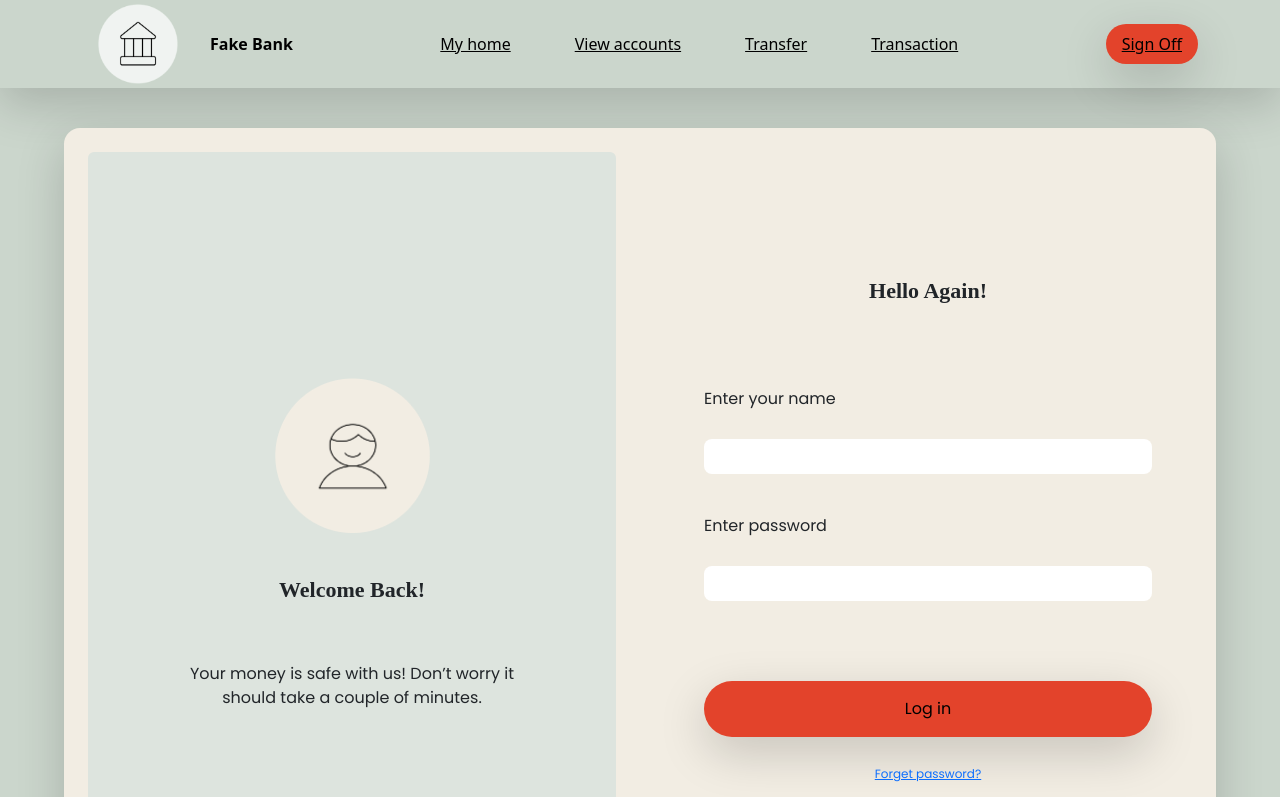
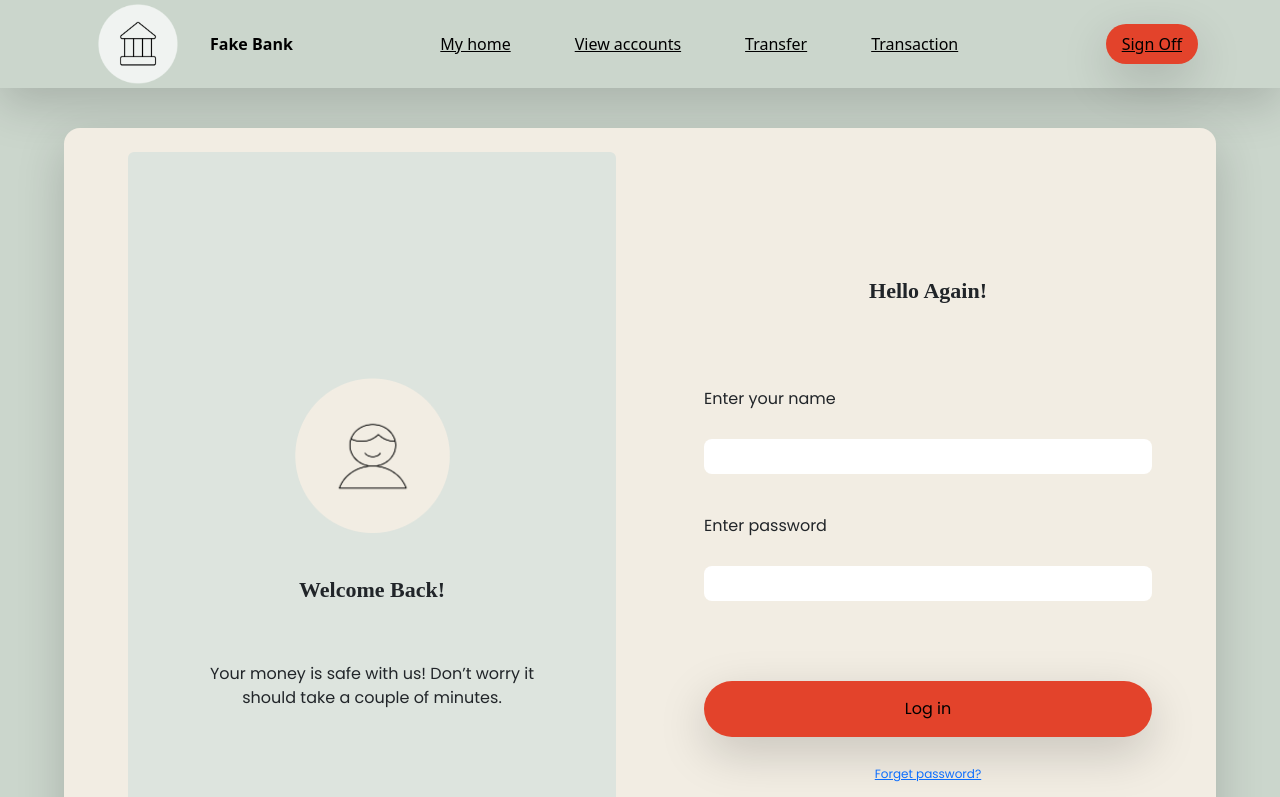
Before and after one commit to ponkpook/Fake-Bank-Front, a React (Create React App) app: page /login in a window 1280 px wide. Shown: the top 797 px of the page. Built offline with nearby package versions, Linux system fonts and the light colour scheme; a web font is replaced by a local one.

Commit message:
style: change the layout of login and signup window

```diff
--- a/src/components/AnimatedCounter.tsx
+++ b/src/components/AnimatedCounter.tsx
@@ -17,7 +17,7 @@ import CountUp from 'react-countup';
     return (
         <div className='w-full'>
         <CountUp
-            decimal=','
+            decimal='.'
             decimals={2}
             prefix='AUD: $'
             end={totalBalance} // Use total balance
--- a/src/components/GreetingSection.tsx
+++ b/src/components/GreetingSection.tsx
@@ -7,7 +7,7 @@ interface GreetingSectionProps {
 
     const GreetingSection: React.FC<GreetingSectionProps> = ({ title, message }) => {
     return (
-        <div className="flex flex-col items-center justify-center bg-light-green rounded min-h-[800px] p-4 md:p-10 md:flex-1">
+    <div className="flex flex-col items-center justify-center bg-light-green rounded min-h-[800px] p-4 md:ml-10 md:flex-1">
         <div className="pb-space-10 flex justify-center">
             <img
             src="./assets/person-icon.png"
--- a/src/components/modal-accounts.tsx
+++ b/src/components/modal-accounts.tsx
@@ -18,7 +18,7 @@ export const ModalAccounts: React.FC<ModalAccountsProps> = ({
 
 
   return (
-    <div className="flex flex-col md:flex-row w-[90%] mx-auto bg-native-milk shadow-lg mt-10 rounded-m">
+    <div className="flex flex-col md:flex-row w-[90%] mx-auto bg-native-milk shadow-lg my-10 rounded-m">
       {/* Account Information Section */}
       <div className="flex flex-col w-full md:w-[60%] p-5 mt-4">
         <div className="font-prosto text-xxxl text-center md:text-left mb-10">
--- a/src/components/modal-login.tsx
+++ b/src/components/modal-login.tsx
@@ -55,29 +55,25 @@ export const ModalLogin = () => {
   };
 
   return (
-    <div className="flex flex-col md:flex-row w-[90%] mx-auto bg-native-milk shadow-lg mt-10 rounded-m">
-      <div className="flex-1 flex items-center justify-center p-4 md:p-10">
+<div className="flex flex-col md:flex-row w-[90%] mx-auto bg-native-milk shadow-lg my-10 rounded-m min-h-screen items-center justify-center">
+  <div className="flex flex-col h-full w-full md:w-[50%] p-4">
     <GreetingSection
       title="Welcome Back!"
       message="Your money is safe with us! Don’t worry it should take a couple of minutes."
     />
   </div>
 
-      <div className="flex-1 flex flex-col justify-center p-4 md:p-10">
+  <div className="flex flex-col w-full md:w-[50%] p-4">
     <form
       onSubmit={handleSubmit}
       className="flex flex-col gap-space-10 mx-auto w-full max-w-md"
     >
       <div className="flex justify-center mb-6">
-            <p className="font-prosto text-xxl font-bold">
-              Hello Again!
-            </p>
+        <p className="font-prosto text-xxl font-bold">Hello Again!</p>
       </div>
       <div className="flex flex-col gap-space-10">
         <div className="flex flex-col gap-space-3">
-              <p className="text-start font-poppins font-[200] text-l">
-                Enter your name
-              </p>
+          <p className="text-start font-poppins font-[200] text-l">Enter your name</p>
           <input
             type="text"
             value={username}
@@ -87,18 +83,13 @@ export const ModalLogin = () => {
           {usernameError && <p className="text-red-500 text-sm mt-1">{usernameError}</p>}
         </div>
         <div className="flex flex-col gap-space-3">
-              <p className="text-start font-poppins font-[200] text-l">
-                Enter password
-              </p>
+          <p className="text-start font-poppins font-[200] text-l">Enter password</p>
           <input
             className={`w-full rounded-s h-[35px] border-none focus:outline-none pl-space-4 ${passwordError ? "border-red-500 border-2" : ""}`}
             type="password"
             value={password}
             onChange={handlePasswordChange}
           />
-              {/* <p className="font-poppins text-s text-black/50 text-center pt-space-2">
-                Please create a password that is at least 8 characters long and includes a mix of uppercase and lowercase letters for added security
-              </p> */}
           {passwordError && <p className="text-red-500 text-sm mt-1">{passwordError}</p>}
         </div>
         <div className="flex flex-col gap-space-5 mt-10">
@@ -106,14 +97,10 @@ export const ModalLogin = () => {
             Log in
           </button>
           <div className="flex flex-col gap-space-3 pt-space-2 text-center">
-                <Link to="/" className="font-poppins text-s">
-                  Forget password?
-                </Link>
+            <Link to="/" className="font-poppins text-s">Forget password?</Link>
             <div className="flex flex-col items-center">
               <span className="font-poppins text-s">New to Fake Bank?</span>
-                  <Link to="/signup" className="font-poppins text-s">
-                    Register now!
-                  </Link>
+              <Link to="/signup" className="font-poppins text-s">Register now!</Link>
             </div>
           </div>
         </div>
@@ -121,5 +108,5 @@ export const ModalLogin = () => {
     </form>
   </div>
 </div>
-  );
+  )
 };
--- a/src/components/modal-signup.tsx
+++ b/src/components/modal-signup.tsx
@@ -53,7 +53,7 @@ export const ModalSignup = () => {
   };
 
   return (
-    <div className="flex flex-col md:flex-row w-[90%] mx-auto bg-native-milk shadow-lg mt-10 rounded-m">
+    <div className="flex flex-col md:flex-row w-[90%] mx-auto bg-native-milk shadow-lg my-10 rounded-m min-h-screen items-center justify-center">
       <div className="flex-1 flex items-center justify-center p-4 md:p-10">
         <GreetingSection
           title="Let’s set up your bank account!"
```
Lines whose indentation alone changed are shown as unchanged.
